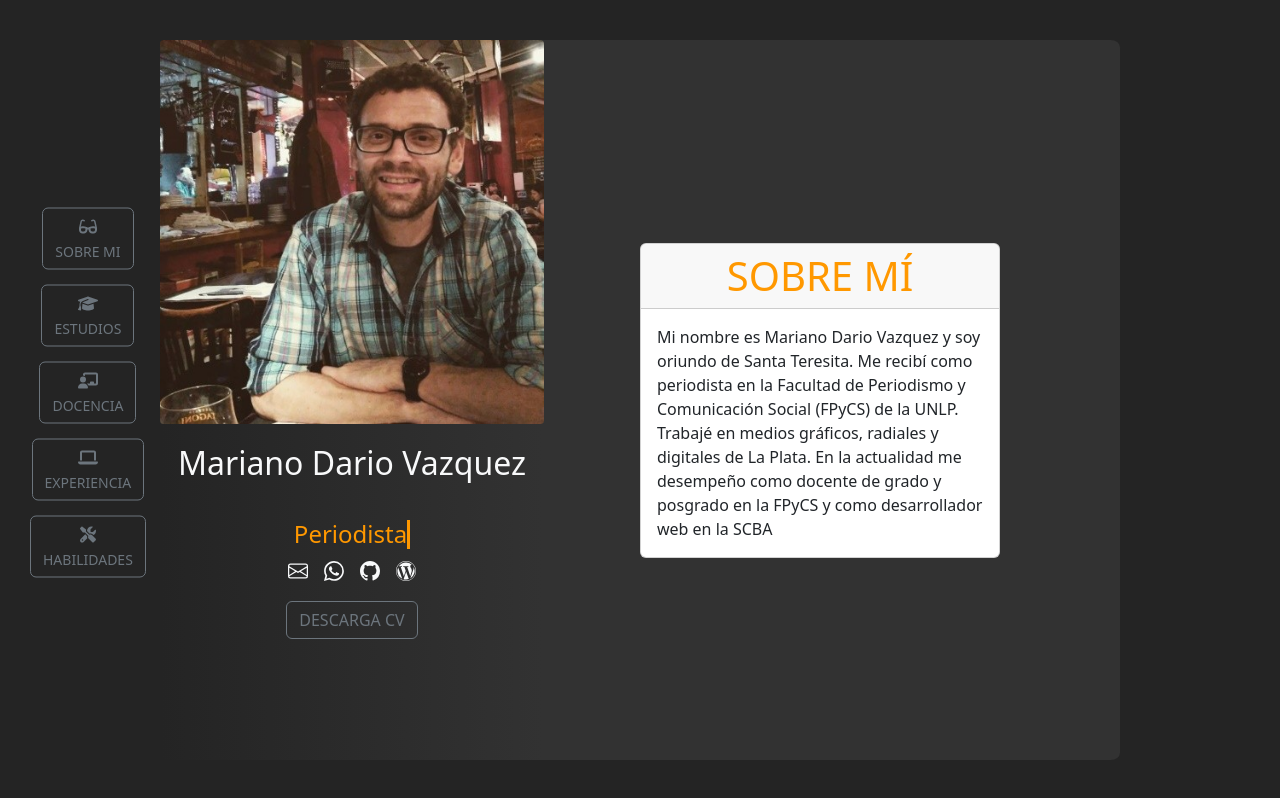
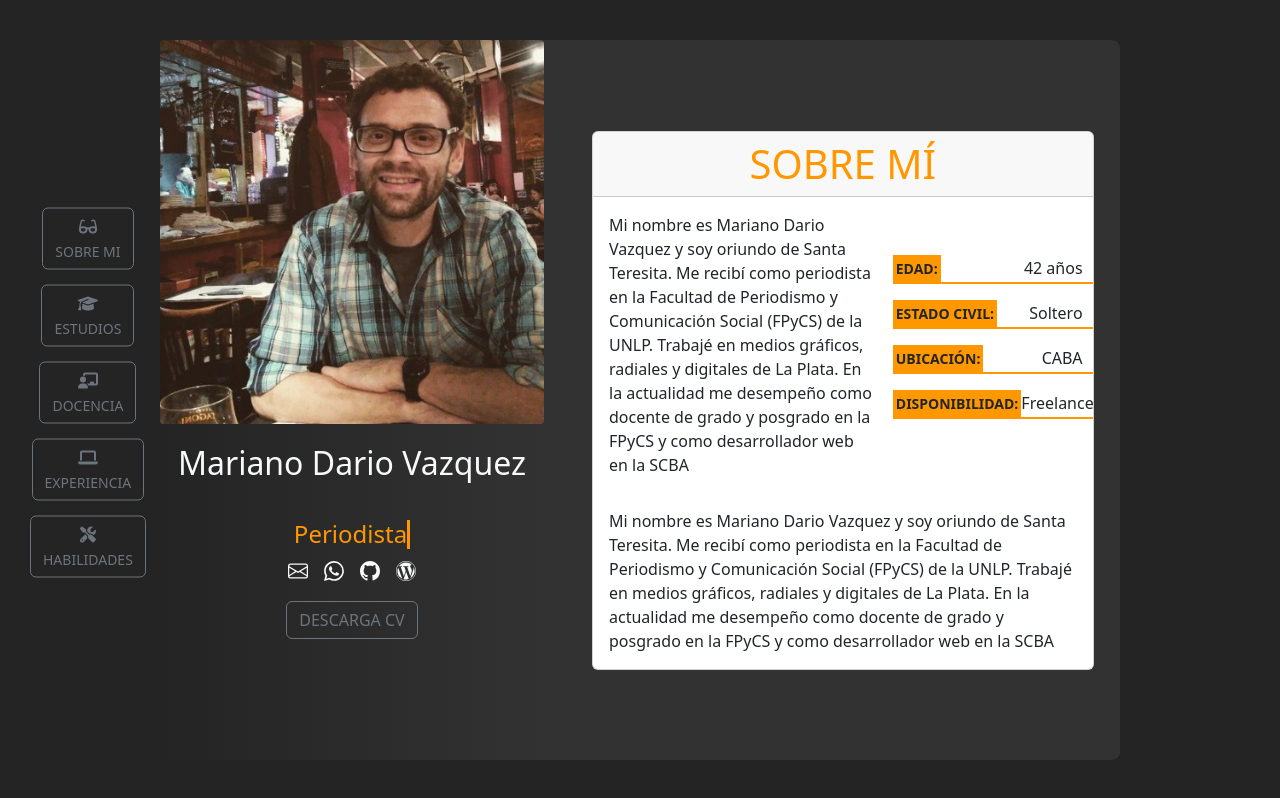
Before and after one commit to mareanovazquez/CurriculumVitae, a React (Vite) app: page / in a window 1280 px wide. Built offline with nearby package versions, Linux system fonts and the light colour scheme.

Commit message:
aplicación de decoración al componente AboutMe

```diff
--- a/src/Components/AboutMe/AboutMe.jsx
+++ b/src/Components/AboutMe/AboutMe.jsx
@@ -7,6 +7,21 @@ export const AboutMe = () => {
                     <div className="card-header text-center display-6">
                         SOBRE MÍ
                     </div>
+                    <div className="contenidoSobreMi">
+                        <div className="card-body biografia">
+                            <p className="card-text"> Mi nombre es Mariano Dario Vazquez y soy oriundo de Santa Teresita.
+                                Me recibí como periodista en la Facultad de Periodismo y Comunicación Social (FPyCS) de
+                                la UNLP. Trabajé en medios gráficos, radiales y digitales de La Plata.
+                                En la actualidad me desempeño como docente de grado y posgrado en la FPyCS y como desarrollador web en la SCBA</p>
+                        </div>
+                        <div className="datosPerfil">
+                            <p> <span>EDAD:</span> 42 años </p>
+                            <p> <span>ESTADO CIVIL:</span> Soltero</p>
+                            <p> <span>UBICACIÓN:</span>CABA</p>
+                            <p><span>DISPONIBILIDAD:</span>Freelance</p>
+
+                        </div>
+                    </div>
                     <div className="card-body">
                         <p className="card-text"> Mi nombre es Mariano Dario Vazquez y soy oriundo de Santa Teresita.
                             Me recibí como periodista en la Facultad de Periodismo y Comunicación Social (FPyCS) de
@@ -15,6 +30,7 @@ export const AboutMe = () => {
                     </div>
                 </div>
             </div>
+
         </>
     )
 }
--- a/src/estilos.css
+++ b/src/estilos.css
@@ -136,25 +136,66 @@
 }
 
 .contenedorDEFH {
-    width: 50%;
+    width: 55%;
     height: 80%;
 
 }
 
 .contenedorSobreMi {
-    width: 75%;
+    /*Dimensiones del contenedor*/
+    width: 95%;
     height: 100%;
+
+    /*Disposición del contenido*/
     display: flex;
-    flex-wrap: wrap;
     flex-direction: column;
     justify-content: center;
     align-items: center;
+    overflow: auto;
+
 }
+
+
 
 .contenedorSobreMi .card .card-header {
     color: #ff9800;
 }
 
+.contenidoSobreMi {
+    display: flex;
+    flex-direction: row;
+    justify-content: center;
+    align-items: center;
+
+}
+
+.biografia {
+    width: 50%;
+}
+
+.datosPerfil {
+    /*Dimensiones del contenedor*/
+    width: 40%;
+}
+
+.datosPerfil p {
+    border-bottom: 2px;
+    border-bottom-color: #ff9800;
+    border-bottom-style: solid;
+    padding-right: 10px;
+
+    /*disposición del contenido*/
+    display: flex;
+    flex-direction: row;
+    justify-content: space-between;
+    align-items: center;
+}
+.datosPerfil p span{
+    background-color: #ff9800;
+    font-weight: 700;
+    padding: 3px;
+    font-size: 14px;
+}
 .contenedorFormacion {
     width: 75%;
     height: 100%;
```
